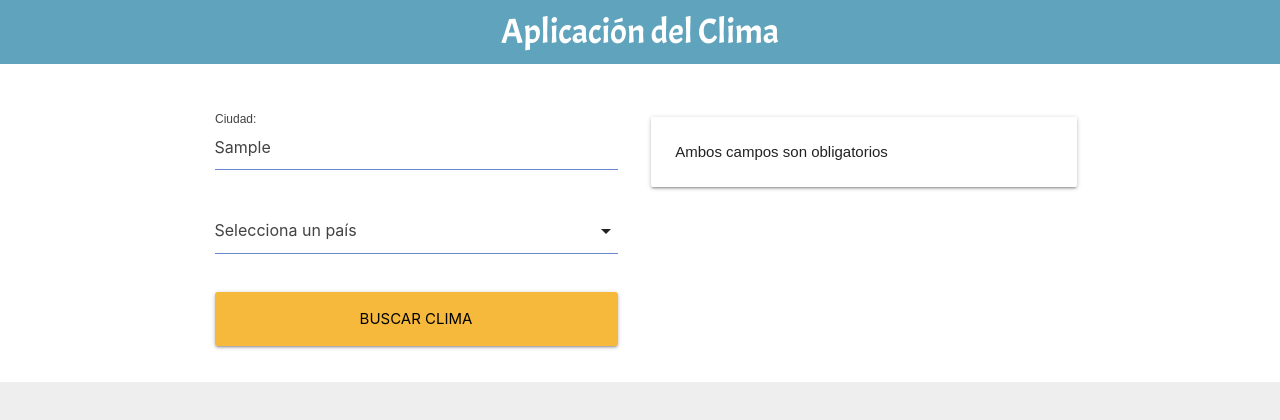
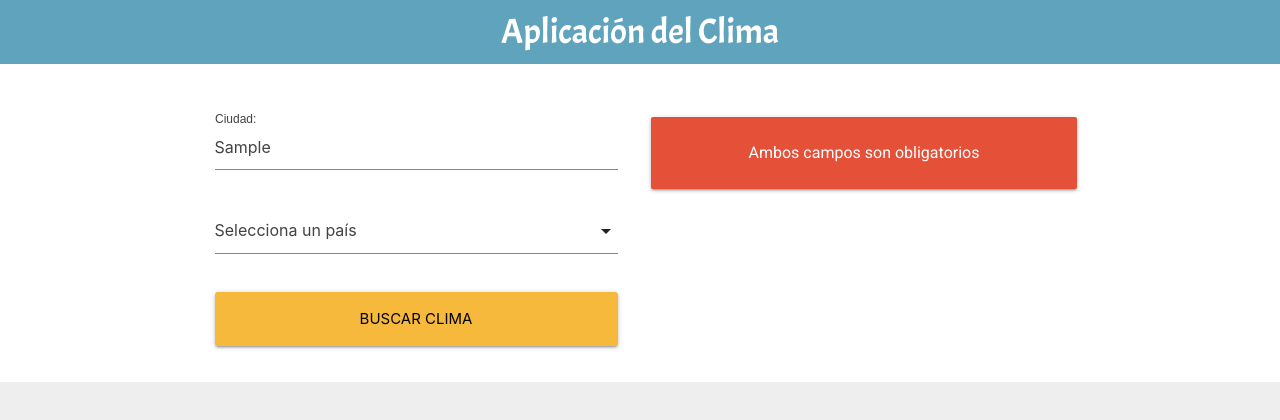
Before and after one commit to CesarRivasP/weather-react, a React (Create React App) app: page / in a window 1280 px wide. Both pictures are taken after typing "Sample" into the empty fields and a click on the input "Buscar Clima". Shown: the top 420 px of the page. Built offline with nearby package versions, Linux system fonts and the light colour scheme.

Commit message:
Added new styles

```diff
--- a/src/css/index.css
+++ b/src/css/index.css
@@ -56,6 +56,14 @@ input[type=text]:not(.browser-default):focus:not([readonly]) + label {
   background-color: white;
 }
 
+.error-message {
+  font-family: 'Roboto', sans-serif;
+  font-size: 16px;
+  background-color: #e55039;
+  text-align: center;
+  color: #FFFFFF;
+}
+
 .buscador i {
   width: 100%;
 }
```
